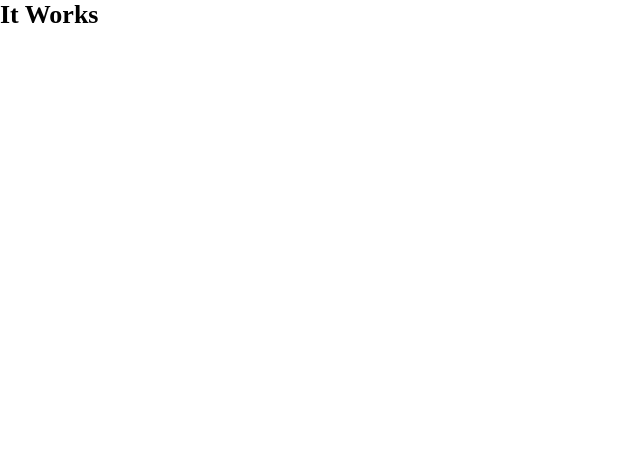
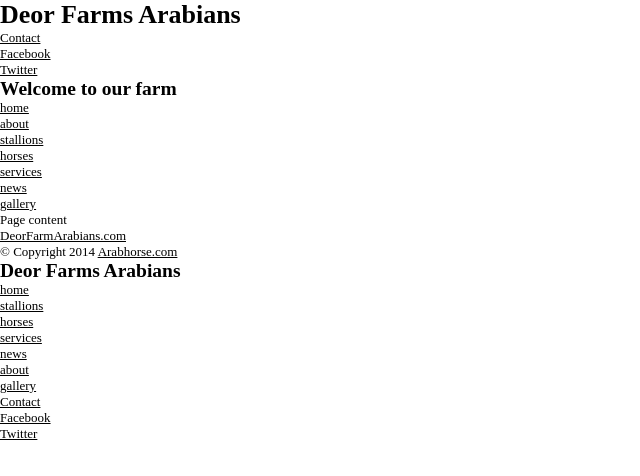
Before and after one commit to kmni/deorfarmsarabians, a website: page index.html in a window 1280 px wide. Shown: the whole page, without its empty margins (0-640 px from the left). Drawn offline with Linux system fonts and the light colour scheme.

Commit message:
Homepage, Zakladni struktura

```diff
--- a/index.html
+++ b/index.html
@@ -3,7 +3,7 @@
     <head>
         <meta charset="utf-8">
 
-        <title>Gui test</title>
+        <title>Deor Farms Arabians</title>
         <link rel="shortcut icon" href="/favicon.ico" type="image/x-icon" />
         <link rel="shortcut icon" href="/favicon.png" />
 
@@ -13,8 +13,77 @@
     </head>
 
 <body>
+    <div class="envelope">
 
-    <h1>It Works</h1>
+        <!-- ++++++++++++++++++++++++++++++ -->
+        <!-- header -->
+        <!-- ++++++++++++++++++++++++++++++ -->
 
+        <div class="header">
+
+            <h1 class="header__logo">Deor Farms Arabians</h1>
+
+            <ul class="contacts">
+                <li class="contacts__item"><a href="#" class="contacts__link">Contact</a></li>
+                <li class="contacts__item is-social is-facebook"><a href="#" class="contacts__link"><i class="icon-facebook"></i> <span>Facebook</span></a></li>
+                <li class="contacts__item is-social is-twitter"><a href="#" class="contacts__link"><i class="icon-twitter"></i> <span>Twitter</span></a></li>
+            </ul>   <!-- /contacts -->
+        </div>
+        <hr class="is-hide" />
+
+        <!-- ++++++++++++++++++++++++++++++ -->
+        <!-- page -->
+        <!-- ++++++++++++++++++++++++++++++ -->
+
+        <div class="page">
+
+            <h2 class="page__title">Welcome to our farm</h2>
+            <ul class="menu">
+                <li class="menu__item"><a href="#" class="menu__link">home</a></li>
+                <li class="menu__item"><a href="#" class="menu__link">about</a></li>
+                <li class="menu__item"><a href="#" class="menu__link">stallions</a></li>
+                <li class="menu__item"><a href="#" class="menu__link">horses</a></li>
+                <li class="menu__item"><a href="#" class="menu__link">services</a></li>
+                <li class="menu__item"><a href="#" class="menu__link">news</a></li>
+                <li class="menu__item"><a href="#" class="menu__link">gallery</a></li>
+            </ul>
+
+            <div class="content">
+                <p>Page content</p>
+            </div>  <!-- /content -->
+
+        </div>  <!-- /page -->
+        <hr class="is-hide" />
+
+        <!-- ++++++++++++++++++++++++++++++ -->
+        <!-- footers -->
+        <!-- ++++++++++++++++++++++++++++++ -->
+
+        <div class="footer-small">
+            <p class="footer-small__url"><a href="#">DeorFarmArabians.com</a></p>
+            <p class="footer-small__copyright">&copy; Copyright 2014 <a href="#">Arabhorse.com</a></p>
+        </div>  <!-- /footer-small -->
+        <hr class="is-hide" />
+
+        <div class="footer">
+            <h2 class="footer__logo">Deor Farms Arabians</h2>
+            <ul class="menu">
+                <li class="menu__item"><a href="#" class="menu__link">home</a></li>
+                <li class="menu__item"><a href="#" class="menu__link">stallions</a></li>
+                <li class="menu__item"><a href="#" class="menu__link">horses</a></li>
+                <li class="menu__item"><a href="#" class="menu__link">services</a></li>
+                <li class="menu__item"><a href="#" class="menu__link">news</a></li>
+                <li class="menu__item"><a href="#" class="menu__link">about</a></li>
+                <li class="menu__item"><a href="#" class="menu__link">gallery</a></li>
+            </ul>
+            <hr class="is-hide" />
+            <ul class="contacts">
+                <li class="contacts__item"><a href="#" class="contacts__link">Contact</a></li>
+                <li class="contacts__item is-social is-facebook"><a href="#" class="contacts__link"><i class="icon-facebook"></i> <span>Facebook</span></a></li>
+                <li class="contacts__item is-social is-twitter"><a href="#" class="contacts__link"><i class="icon-twitter"></i> <span>Twitter</span></a></li>
+            </ul>   <!-- /contacts -->
+        </div>  <!-- /footer -->
+
+    </div>  <!-- /envelope -->
 </body>
 </html>
```
